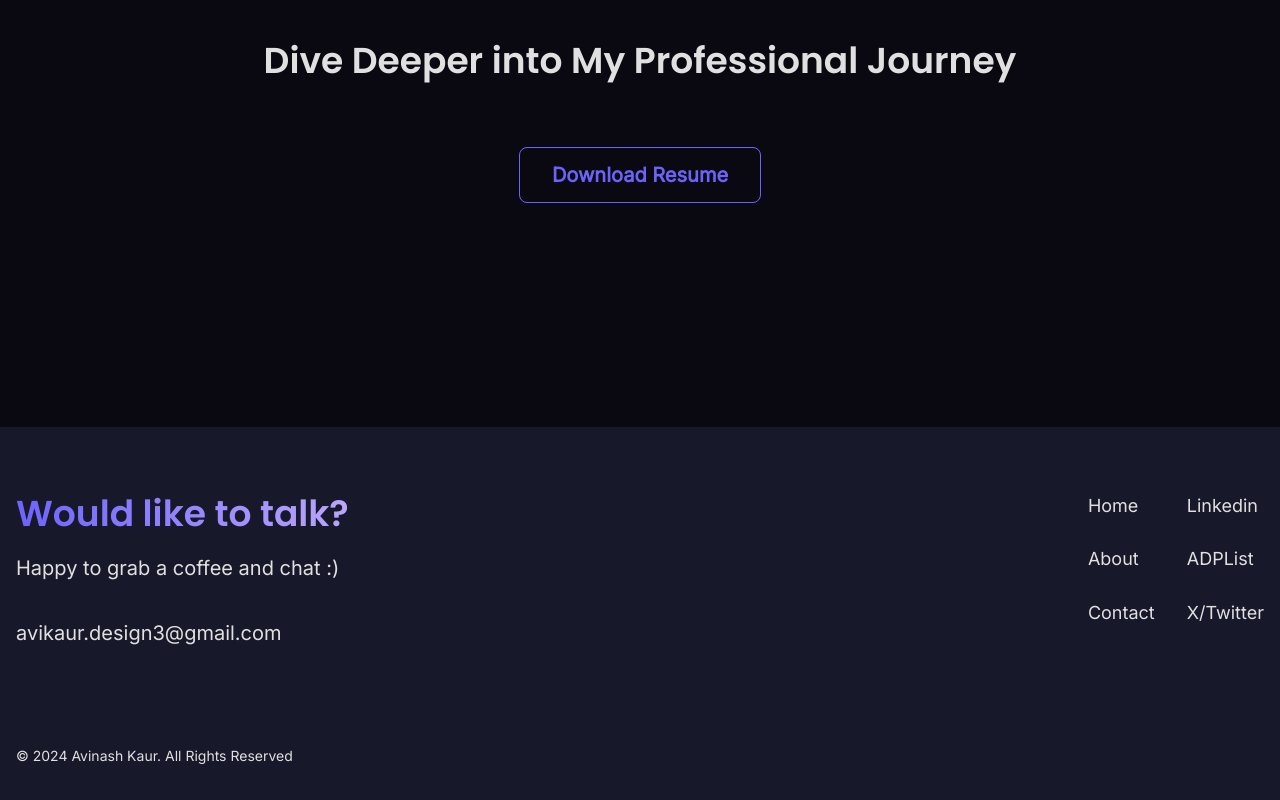
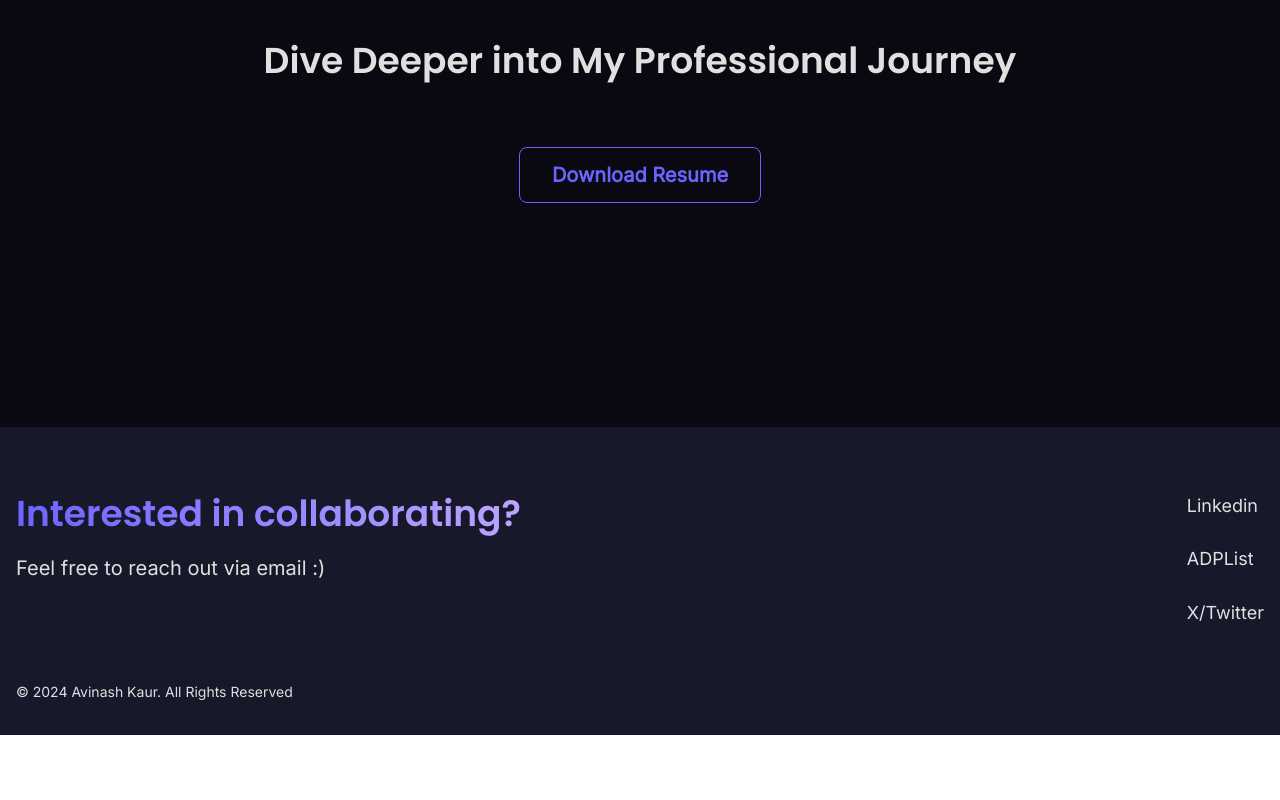
Before and after one commit to avee7/avikaur, a Gatsby site: page / in a window 1280 px wide. Shown: the part 3261-4061 px from the top of the page. After the commit the page ends 3996 px from the top, so only its background shows below. Built offline with nearby package versions, Linux system fonts and the light colour scheme; Gatsby itself is replaced by a stand-in of ours.

Commit message:
Footer content updated

```diff
--- a/src/components/footer.jsx
+++ b/src/components/footer.jsx
@@ -22,14 +22,14 @@ const Footer = () => (
               background="linear-gradient(263deg, #bba6ff 0%, #6c63ff 100%)"
               backgroundClip="text"
             >
-              Would like to talk?
+              Interested in collaborating?
             </Heading>
-            <Text pt='1rem' fontSize={{ base: 'lg', md: 'xl' }}>
-              Happy to grab a coffee and chat :)
+            <Text pt="1rem" fontSize={{ base: 'lg', md: 'xl' }}>
+              Feel free to <Link href="mailto:avikaur.design3@gmail.com">reach out via email</Link> :)
             </Text>
-            <Text pt="2rem" fontSize={{ base: 'lg', md: 'xl' }}>
+            {/* <Text pt="2rem" fontSize={{ base: 'lg', md: 'xl' }}>
               avikaur.design3@gmail.com
-            </Text>
+            </Text> */}
           </Box>
         </VStack>
 
@@ -42,11 +42,11 @@ const Footer = () => (
           alignItems={{ base: 'flex-start', md: 'center' }} // Align items on larger screens
         >
           <Flex direction="row" gap={{ base: '1.5rem', md: '2rem' }}>
-            <VStack alignItems="flex-start" gap="1.5rem" width={{ base: '100%', md: 'auto' }}>
+            {/* <VStack alignItems="flex-start" gap="1.5rem" width={{ base: '100%', md: 'auto' }}>
               <Link fontSize="lg" href="/">Home</Link>
               <Link fontSize="lg" href="/about">About</Link>
               <Link fontSize="lg" href="/contact">Contact</Link>
-            </VStack>
+            </VStack> */}
             <VStack alignItems="flex-start" gap="1.5rem" width={{ base: '100%', md: 'auto' }}>
               <Link fontSize="lg" href="https://www.linkedin.com/in/avinash-kaur9/" isExternal>Linkedin</Link>
               <Link fontSize="lg" href="https://adplist.org/mentors/avinash-kaur" isExternal>ADPList</Link>
```
